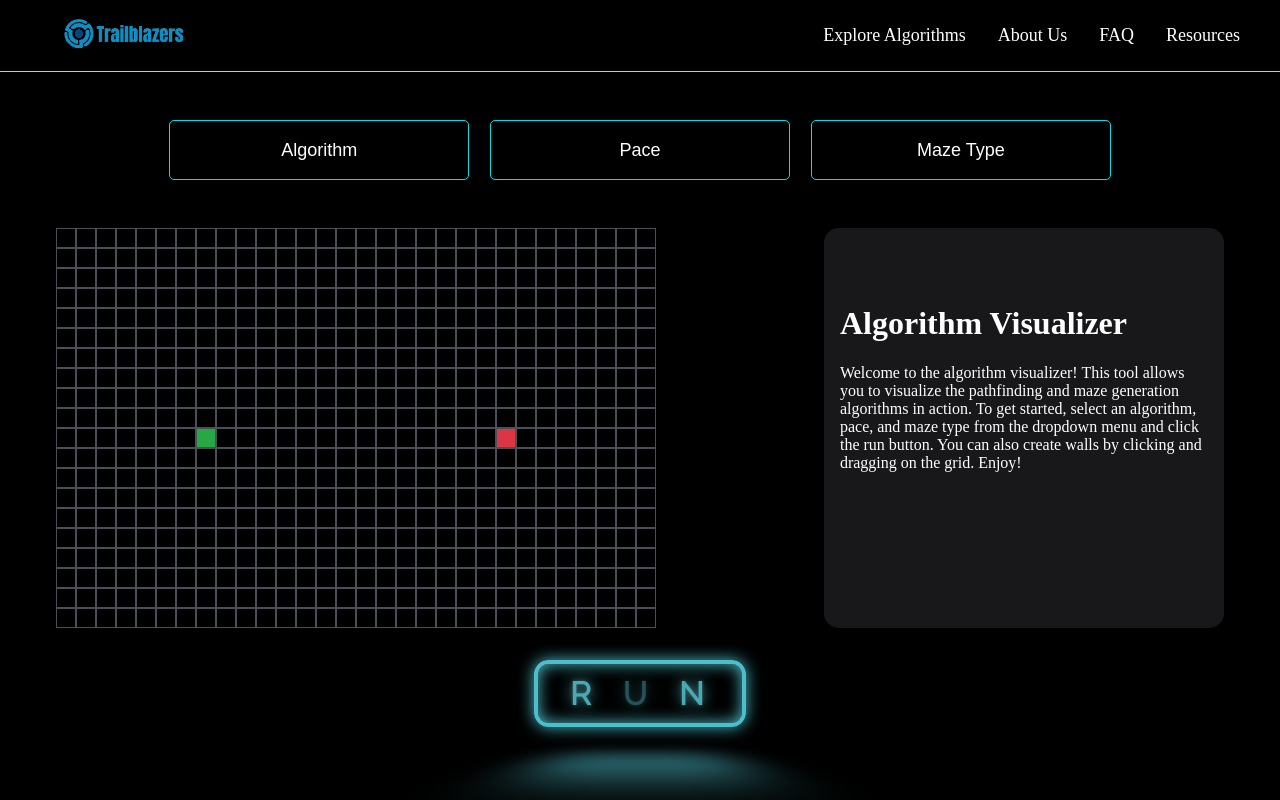
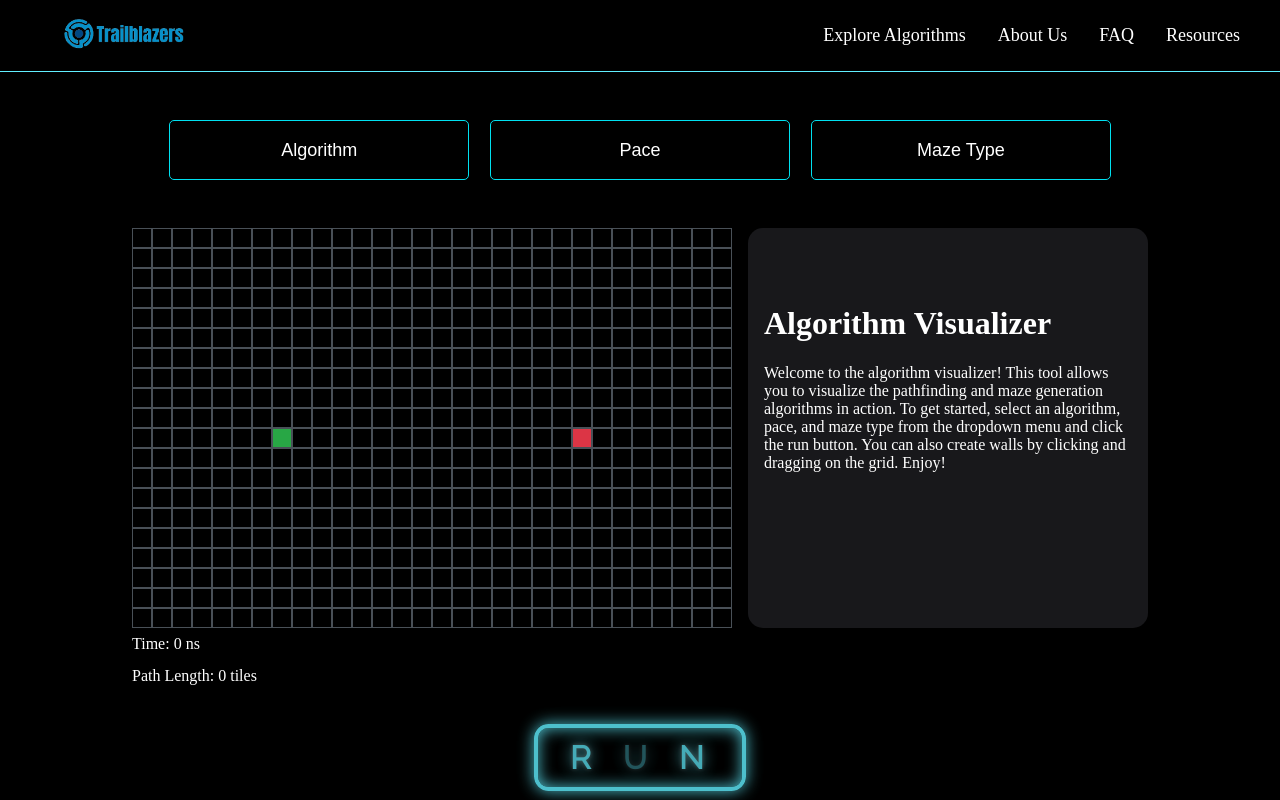
Before and after one commit to Loki701/Trailblazers, a React (Create React App) app in the folder Client/trailblazers/: page / in a window 1280 px wide. Shown: the top 800 px of the page. Built offline with nearby package versions, Linux system fonts and the light colour scheme.

Commit message:
added run time and path length

```diff
--- a/Client/trailblazers/src/App.css
+++ b/Client/trailblazers/src/App.css
@@ -11,6 +11,16 @@
     --card-box-shadow-2-y: 8px;
     --card-box-shadow-2-blur: 15px;
     --card-border-color: rgba(255, 255, 255, 0.1);
+}
+
+.main-content-container{
+    display: flex;
+    flex-direction: column;
+    color: white;
+    gap: 0;
+    margin: 0;
+    padding: 0;
+    line-height: 0;
 }
 
 
--- a/Client/trailblazers/src/components/header/landingPage/LandingPage.jsx
+++ b/Client/trailblazers/src/components/header/landingPage/LandingPage.jsx
@@ -53,7 +53,7 @@ const LandingPage = () => {
     navigate('/algorithms');
   };
 
-  const handleChange = (event) => {
+  const handleChange = async (event) => {
     const value = event.target.value;
     const name = event.target.name;
     if (name === "algo") {
@@ -65,6 +65,16 @@ const LandingPage = () => {
       setPaceSelector(value);
       // handleDropdownSelection( 'pace', value);
     } else if (name === "maze") {
+      if (value === "0") {
+        //Delete all walls
+      }
+      try {
+        const mazeData = await axios.get(`http://localhost:8080/maze/presets/${value}`);
+
+      }catch (err) {
+        console.log("error fetching maze", err);
+      }
+
       setMazeSelector(value);
       // handleDropdownSelection( 'maze', value);
     }
@@ -229,6 +239,7 @@ const LandingPage = () => {
 
 
 
+
   const handleRun = async () => {
     setIsRunning(!isRunning);
     if (isRunning) {
@@ -332,7 +343,7 @@ const LandingPage = () => {
           <option value="Pace">Pace</option>
           <option value={2}>Slow</option>
           <option value={1}>Normal</option>
-          <option value={.5} >Fast</option>
+          <option value={.2} >Fast</option>
         </select>
 
         <select
@@ -343,13 +354,14 @@ const LandingPage = () => {
           required
         >
           <option value="Maze Type">Maze Type</option>
-          <option value="None">None</option>
-          {/* <option value="Recursive">Recursive</option>
-          <option value="Simplex">Simplex</option> */}
+          <option value="0">None</option>
+          <option value="1">Maze 1</option>
+          <option value="2">Maze 2</option>
+          <option value="3">Maze 3</option>
         </select>
       </div>
       <div className="main-container">
-        <>
+        <div className="main-content-container">
         <div className="grid">
           {grid.map((row, rowIndex) => (
             <div key={rowIndex} className="row">
@@ -371,16 +383,12 @@ const LandingPage = () => {
 
         </div>
         <div className="info-container">
-          <p>Time: </p>
-          {runTime}
-          <p> ns</p>
+          <p>Time: {runTime} ns</p>
         </div>
         <div className="info-container">
-          <p>Path Length: </p>
-          {runTime}
-          <p> tiles</p>
+          <p>Path Length: {pathLength} tiles</p>
         </div>
-        </>
+        </div>
         <div className="card">
           <h1>{text}</h1>
           <p>
```
